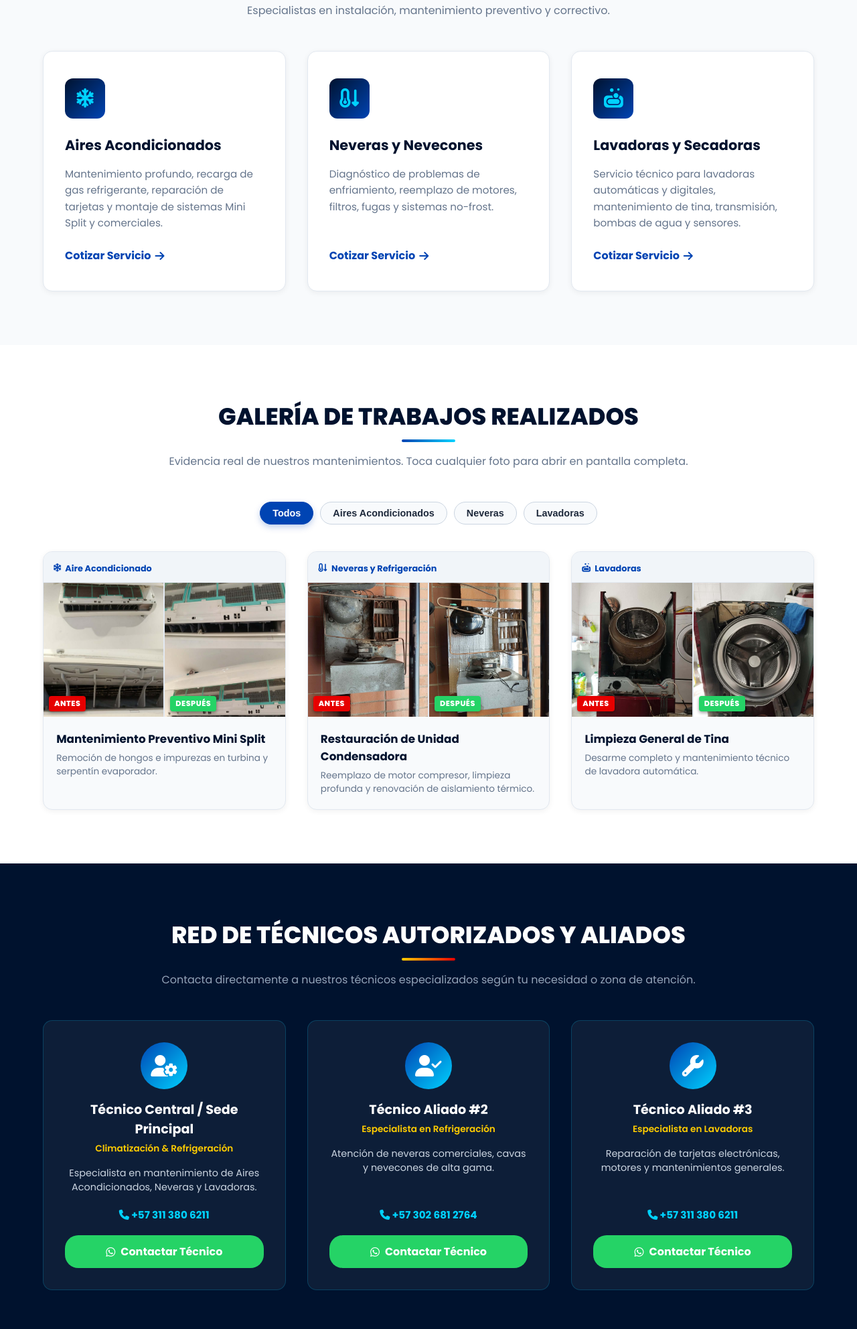
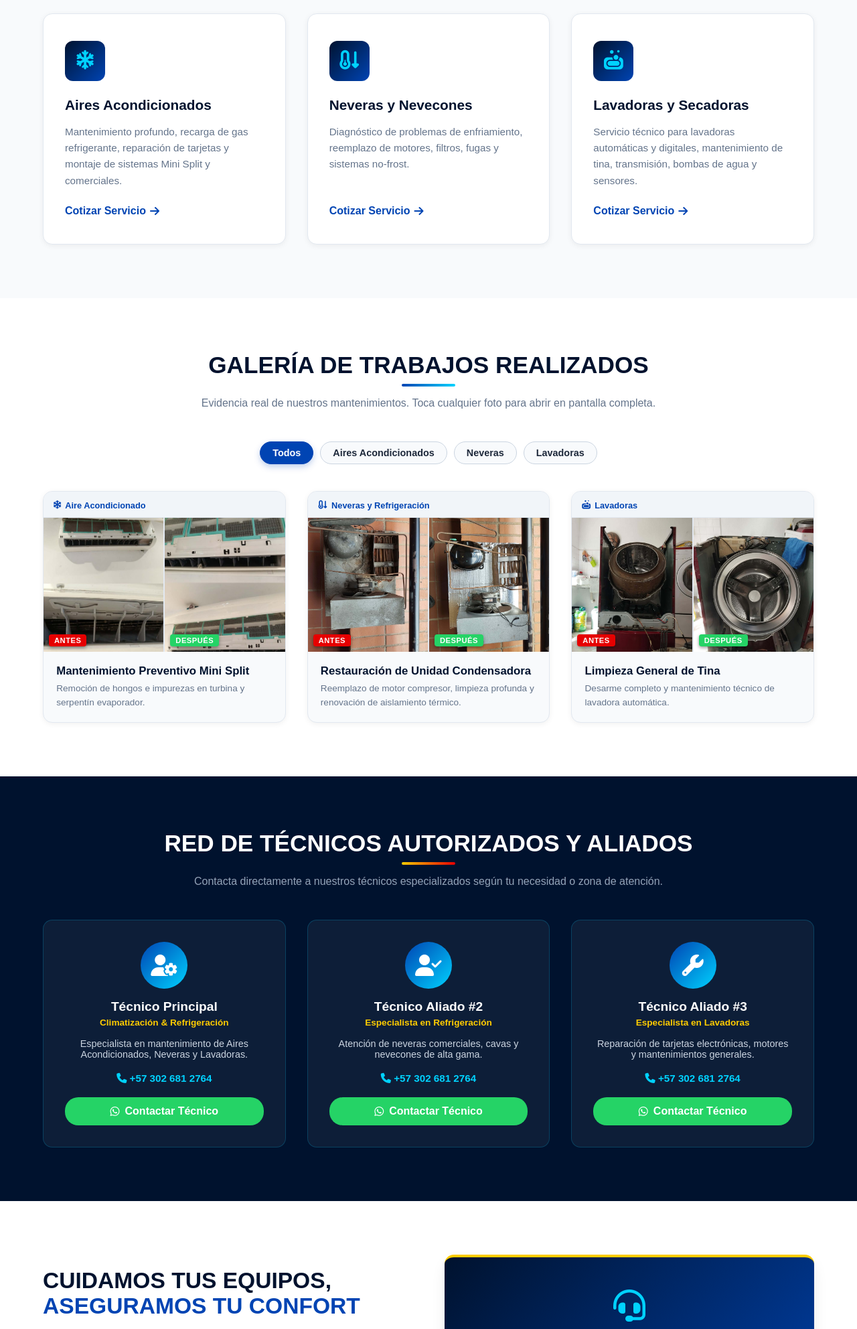
Before and after one commit to AircraftMultiservicios/aircraft, a plain HTML site: page index.html in a window 1280 px wide. Shown: the part 816-2800 px from the top of the page at 67% size. Drawn offline with Linux system fonts and the light colour scheme.

Commit message:
Add files via upload

```diff
--- a/index.html
+++ b/index.html
@@ -3,6 +3,10 @@
 <head>
   <meta charset="UTF-8">
   <meta name="viewport" content="width=device-width, initial-scale=1.0">
+
+  <!-- Política de Seguridad de Contenido (CSP) Básica -->
+  <meta http-equiv="Content-Security-Policy" content="default-src 'self' https://cdnjs.cloudflare.com https://fonts.googleapis.com https://fonts.gstatic.com https://images.unsplash.com; style-src 'self' 'unsafe-inline' https://cdnjs.cloudflare.com https://fonts.googleapis.com; script-src 'self' 'unsafe-inline'; img-src 'self' data: https:;">
+
   <title>AircraftMultiservicios | Climatización y Refrigeración</title>
 
   <!-- Fuentes e Íconos -->
@@ -57,8 +61,8 @@
       <p>Mantenimiento y reparación profesional de Aires Acondicionados, Neveras, Nevecones y Lavadoras con la garantía y transparencia que te mereces.</p>
 
       <div class="hero-btns">
-        <a href="https://wa.me/573113806211?text=Hola,%20necesito%20un%20servicio%20técnico%20con%20AircraftMultiservicios" target="_blank" rel="noopener noreferrer" aria-label="Contactar por WhatsApp al +57 311 380 6211" class="btn btn-primary">
-          <i class="fa-brands fa-whatsapp"></i> WhatsApp Directo (+57 311 380 6211)
+        <a href="https://wa.me/573026812764?text=Hola,%20necesito%20un%20servicio%20técnico%20con%20AircraftMultiservicios" target="_blank" rel="noopener noreferrer" aria-label="Contactar por WhatsApp al +57 302 681 2764" class="btn btn-primary">
+          <i class="fa-brands fa-whatsapp"></i> WhatsApp Directo (+57 302 681 2764)
         </a>
         <a href="#galeria" class="btn btn-secondary">
           <i class="fa-solid fa-images"></i> Ver Galería de Trabajos
@@ -107,19 +111,19 @@
           <div class="card-icon"><i class="fa-solid fa-snowflake"></i></div>
           <h3>Aires Acondicionados</h3>
           <p>Mantenimiento profundo, recarga de gas refrigerante, reparación de tarjetas y montaje de sistemas Mini Split y comerciales.</p>
-          <a href="https://wa.me/573113806211?text=Hola,%20requiero%20servicio%20de%20Aire%20Acondicionado" target="_blank" rel="noopener noreferrer" aria-label="Cotizar servicio de Aire Acondicionado por WhatsApp" class="card-link">Cotizar Servicio <i class="fa-solid fa-arrow-right"></i></a>
+          <a href="https://wa.me/573026812764?text=Hola,%20requiero%20servicio%20de%20Aire%20Acondicionado" target="_blank" rel="noopener noreferrer" aria-label="Cotizar servicio de Aire Acondicionado por WhatsApp" class="card-link">Cotizar Servicio <i class="fa-solid fa-arrow-right"></i></a>
         </div>
         <div class="service-card">
           <div class="card-icon"><i class="fa-solid fa-temperature-arrow-down"></i></div>
           <h3>Neveras y Nevecones</h3>
           <p>Diagnóstico de problemas de enfriamiento, reemplazo de motores, filtros, fugas y sistemas no-frost.</p>
-          <a href="https://wa.me/573113806211?text=Hola,%20requiero%20servicio%20para%20una%20Nevera" target="_blank" rel="noopener noreferrer" aria-label="Cotizar servicio de Neveras por WhatsApp" class="card-link">Cotizar Servicio <i class="fa-solid fa-arrow-right"></i></a>
+          <a href="https://wa.me/573026812764?text=Hola,%20requiero%20servicio%20para%20una%20Nevera" target="_blank" rel="noopener noreferrer" aria-label="Cotizar servicio de Neveras por WhatsApp" class="card-link">Cotizar Servicio <i class="fa-solid fa-arrow-right"></i></a>
         </div>
         <div class="service-card">
           <div class="card-icon"><i class="fa-solid fa-soap"></i></div>
           <h3>Lavadoras y Secadoras</h3>
           <p>Servicio técnico para lavadoras automáticas y digitales, mantenimiento de tina, transmisión, bombas de agua y sensores.</p>
-          <a href="https://wa.me/573113806211?text=Hola,%20requiero%20servicio%20para%20una%20Lavadora" target="_blank" rel="noopener noreferrer" aria-label="Cotizar servicio de Lavadoras por WhatsApp" class="card-link">Cotizar Servicio <i class="fa-solid fa-arrow-right"></i></a>
+          <a href="https://wa.me/573026812764?text=Hola,%20requiero%20servicio%20para%20una%20Lavadora" target="_blank" rel="noopener noreferrer" aria-label="Cotizar servicio de Lavadoras por WhatsApp" class="card-link">Cotizar Servicio <i class="fa-solid fa-arrow-right"></i></a>
         </div>
       </div>
     </div>
@@ -229,11 +233,11 @@
       <div class="tech-grid">
         <div class="tech-card">
           <div class="tech-avatar"><i class="fa-solid fa-user-gear"></i></div>
-          <h3>Técnico Central / Sede Principal</h3>
+          <h3>Técnico Principal</h3>
           <span class="tech-role">Climatización & Refrigeración</span>
           <p class="tech-desc">Especialista en mantenimiento de Aires Acondicionados, Neveras y Lavadoras.</p>
-          <div class="tech-phone"><i class="fa-solid fa-phone"></i> +57 311 380 6211</div>
-          <a href="https://wa.me/573113806211?text=Hola,%20quisiera%20contactar%20con%20el%20Técnico%20Principal" target="_blank" rel="noopener noreferrer" aria-label="Contactar al Técnico Principal por WhatsApp" class="btn btn-whatsapp-tech">
+          <div class="tech-phone"><i class="fa-solid fa-phone"></i> +57 302 681 2764</div>
+          <a href="https://wa.me/573026812764?text=Hola,%20quisiera%20contactar%20con%20el%20Técnico%20Principal" target="_blank" rel="noopener noreferrer" aria-label="Contactar al Técnico Principal por WhatsApp" class="btn btn-whatsapp-tech">
             <i class="fa-brands fa-whatsapp"></i> Contactar Técnico
           </a>
         </div>
@@ -254,8 +258,8 @@
           <h3>Técnico Aliado #3</h3>
           <span class="tech-role">Especialista en Lavadoras</span>
           <p class="tech-desc">Reparación de tarjetas electrónicas, motores y mantenimientos generales.</p>
-          <div class="tech-phone"><i class="fa-solid fa-phone"></i> +57 311 380 6211</div>
-          <a href="https://wa.me/573113806211?text=Hola,%20quisiera%20contactar%20al%20especialista%20en%20lavadoras" target="_blank" rel="noopener noreferrer" aria-label="Contactar al especialista en lavadoras por WhatsApp" class="btn btn-whatsapp-tech">
+          <div class="tech-phone"><i class="fa-solid fa-phone"></i> +57 302 681 2764</div>
+          <a href="https://wa.me/573026812764?text=Hola,%20quisiera%20contactar%20al%20especialista%20en%20lavadoras" target="_blank" rel="noopener noreferrer" aria-label="Contactar al especialista en lavadoras por WhatsApp" class="btn btn-whatsapp-tech">
             <i class="fa-brands fa-whatsapp"></i> Contactar Técnico
           </a>
         </div>
@@ -280,8 +284,8 @@
           <i class="fa-solid fa-headset"></i>
           <h3>¿Necesitas soporte técnico de inmediato?</h3>
           <p>Escríbenos a nuestra línea principal y agendaremos la visita de uno de nuestros técnicos calificados.</p>
-          <a href="https://wa.me/573113806211?text=Hola,%20necesito%20agendar%20una%20visita%20técnica" target="_blank" rel="noopener noreferrer" aria-label="Chat directo de WhatsApp al +57 311 380 6211" class="btn btn-light">
-            <i class="fa-brands fa-whatsapp"></i> Chat Directo (+57 311 380 6211)
+          <a href="https://wa.me/573026812764?text=Hola,%20necesito%20agendar%20una%20visita%20técnica" target="_blank" rel="noopener noreferrer" aria-label="Chat directo de WhatsApp al +57 302 681 2764" class="btn btn-light">
+            <i class="fa-brands fa-whatsapp"></i> Chat Directo (+57 302 681 2764)
           </a>
         </div>
       </div>
@@ -301,7 +305,6 @@
 
       <div class="footer-contact">
         <h4>Contacto Directo</h4>
-        <p><i class="fa-brands fa-whatsapp"></i> +57 311 380 6211</p>
         <p><i class="fa-brands fa-whatsapp"></i> +57 302 681 2764</p>
         <p><i class="fa-solid fa-location-dot"></i> Cali y alrededores (Atención a nivel nacional previa coordinación)</p>
       </div>
@@ -332,7 +335,7 @@
   <!-- Botón Flotante Únicamente de WhatsApp con Etiqueta Ajustada -->
   <div class="floating-social-container" style="position: fixed; bottom: 25px; right: 20px; z-index: 99; display: flex; align-items: center; gap: 8px;">
     <span class="wa-floating-label">¡Escríbenos ya! 💬</span>
-    <a href="https://wa.me/573113806211?text=Hola,%20vengo%20de%20la%20página%20web%20y%20necesito%20atención" class="float-btn wa-float" target="_blank" rel="noopener noreferrer" aria-label="Escribir por WhatsApp">
+    <a href="https://wa.me/573026812764?text=Hola,%20vengo%20de%20la%20página%20web%20y%20necesito%20atención" class="float-btn wa-float" target="_blank" rel="noopener noreferrer" aria-label="Escribir por WhatsApp">
       <i class="fa-brands fa-whatsapp"></i>
     </a>
   </div>
```
